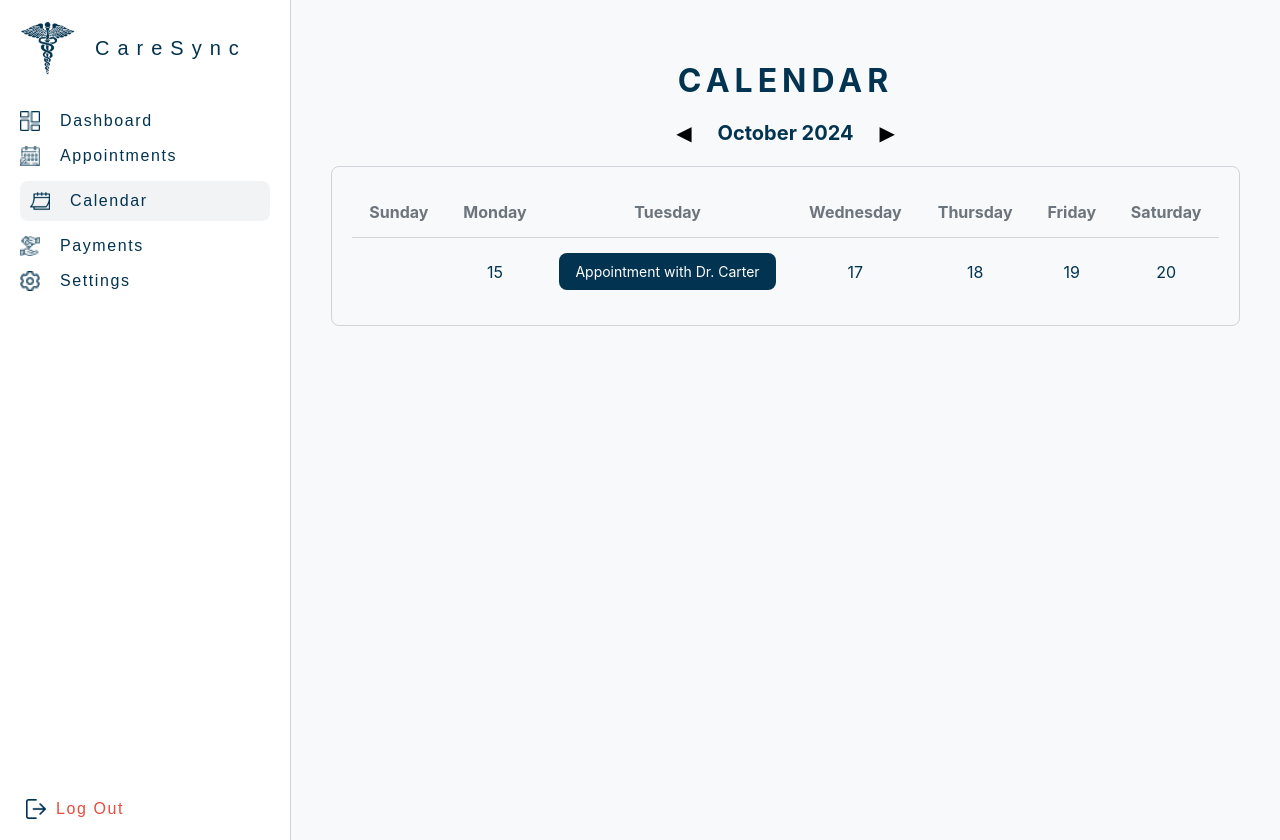
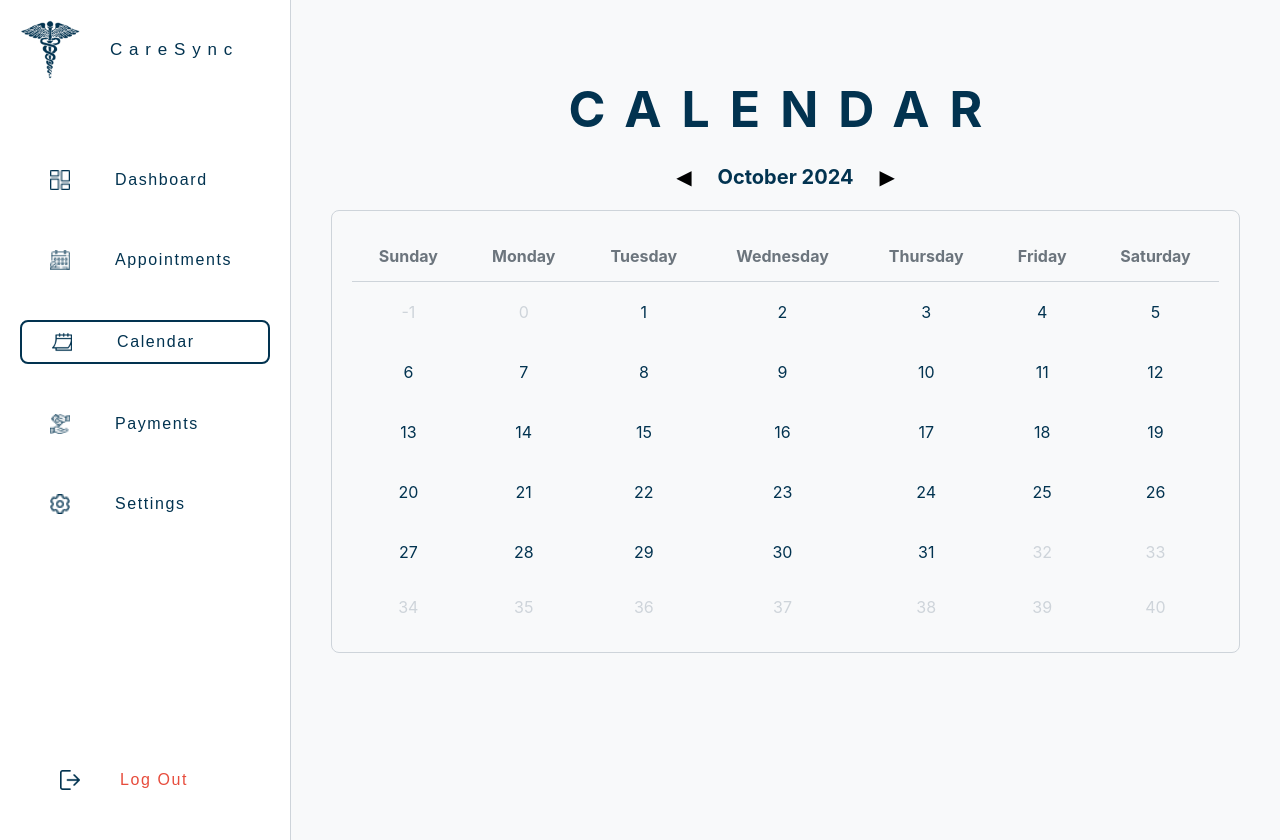
Before and after one commit to AbarquezMyk/IndustryElective-AppDev, a React (Create React App) app in the folder caresync/: page / in a window 1280 px wide. Built offline with nearby package versions, Linux system fonts and the light colour scheme.

Commit message:
Initial Commit of Calendar.jsx

```diff
--- a/caresync/src/components/Calendar.jsx
+++ b/caresync/src/components/Calendar.jsx
@@ -7,6 +7,7 @@ import calendar from './img/calendar_icon.png';
 import payment from './img/payment-method.png';
 import setting from './img/setting.png';
 import logout from './img/logout_icon.png';
+
 
 // Sidebar component
 const Sidebar = () => (
@@ -19,20 +20,24 @@ const Sidebar = () => (
         justifyContent: 'space-between',
         borderRight: '1px solid #CED4DA',
         height: '100vh',
-      fontFamily: 'Manjari, sans-serif', // Set uniform font for the sidebar
+        fontFamily: 'Manjari, sans-serif',
     }}>
-      <div style={{ display: 'flex', alignItems: 'center', marginBottom: '20px' }}>
-        <img src={logo} alt="Logo1" style={{ width: '55px', height: '55px', marginRight: '20px' }} />
+        {/* Logo and Title */}
+        <div style={{ display: 'flex', alignItems: 'center', marginBottom: '40px' }}>
+            <img src={logo} alt="Logo1" style={{ width: '60px', height: '60px', marginRight: '20px' }} />
             <h2 style={{
                 color: '#023350',
-          fontSize: '20px',
-          fontWeight: 'normal', // Regular weight instead of bold
-          letterSpacing: '0.4em', // Set letter spacing to 40%
+                fontSize: '17px',
+                fontWeight: 'normal',
+                letterSpacing: '0.4em', // 40% letter spacing for CareSync
+                margin: 0, // Remove default margin
+                paddingLeft: '10px', // Added padding to align with other items
             }}>
                 CareSync
             </h2>
         </div>
 
+        {/* Menu Items */}
         <ul style={{ listStyle: 'none', padding: '0', margin: '0' }}>
             {[
                 { icon: dashboard, label: 'Dashboard', link: '/' },
@@ -42,21 +47,30 @@ const Sidebar = () => (
                 { icon: setting, label: 'Settings', link: '/settings' },
             ].map((item, index) => (
                 <li key={index} style={{
-            margin: '15px 0',
+                    margin: '40px 0',
                     display: 'flex',
                     alignItems: 'center',
-            backgroundColor: item.highlighted ? '#F1F3F5' : 'transparent',
-            borderRadius: item.highlighted ? '8px' : 'none',
-            padding: item.highlighted ? '10px' : '0',
-            letterSpacing: '0.1em' // Add letter spacing for menu items
+                    backgroundColor: item.highlighted ? 'transparent' : 'transparent',
+                    borderRadius: '8px',
+                    padding: '10px',
+                    border: item.highlighted ? '2px solid #023350' : 'none', // Stroke effect
                 }}>
-            <img src={item.icon} alt={`${item.label} Icon`} style={{ width: '20px', height: '20px', marginRight: '20px' }} />
-            <Link to={item.link} style={{ textDecoration: 'none', color: '#023350', fontSize: '16px' }}>{item.label}</Link>
+                    <img src={item.icon} alt={`${item.label} Icon`} style={{ width: '20px', height: '20px', marginRight: '15px', paddingLeft: '20px' }} />
+                    <Link to={item.link} style={{
+                        textDecoration: 'none',
+                        color: '#023350',
+                        fontSize: '16px',
+                        letterSpacing: '0.1em',
+                        paddingLeft: '30px', // Aligns labels with "CareSync"
+                    }}>
+                        {item.label}
+                    </Link>
                 </li>
             ))}
         </ul>
 
-      <div style={{ textAlign: 'center', marginTop: 'auto' }}>
+        {/* Logout Button */}
+        <div style={{ textAlign: 'center', marginTop: 'auto', marginBottom: '20px' }}>
             <button
                 onClick={() => console.log("Logout")}
                 style={{
@@ -66,12 +80,13 @@ const Sidebar = () => (
                     cursor: 'pointer',
                     display: 'flex',
                     alignItems: 'center',
-            letterSpacing: '0.1em', // Add letter spacing for Log Out
-            fontSize: '16px'
+                    letterSpacing: '0.1em',
+                    fontSize: '16px',
+                    padding: '10px 20px', // Aligns logout icon and text with other menu items
                 }}
             >
-          <img src={logout} alt="Logout Icon" style={{ width: '20px', height: '20px', marginRight: '10px' }} />
-          Log Out
+                <img src={logout} alt="Logout Icon" style={{ width: '20px', height: '20px', marginRight: '10px', paddingLeft: '20px' }} /> {/* Added paddingLeft for logout icon */}
+                <span style={{ paddingLeft: '30px' }}>Log Out</span> {/* Aligns with other labels */}
             </button>
         </div>
     </div>
@@ -83,6 +98,10 @@ const Sidebar = () => (
 const Calendar = () => {
     const [currentMonth, setCurrentMonth] = useState(new Date().getMonth());
     const [currentYear, setCurrentYear] = useState(new Date().getFullYear());
+    const [events, setEvents] = useState({});
+    const [modalVisible, setModalVisible] = useState(false);
+    const [selectedDate, setSelectedDate] = useState(null);
+    const [eventTitle, setEventTitle] = useState('');
 
     const monthNames = [
         "January", "February", "March", "April", "May", "June",
@@ -107,11 +126,39 @@ const Calendar = () => {
         }
     };
 
+    const daysInMonth = new Date(currentYear, currentMonth + 1, 0).getDate();
+    const startDay = new Date(currentYear, currentMonth, 1).getDay();
+
+    const handleDateClick = (date) => {
+        setSelectedDate(date);
+        setModalVisible(true);
+    };
+
+    const handleAddEvent = () => {
+        if (eventTitle) {
+            const dateKey = `${currentYear}-${currentMonth + 1}-${selectedDate}`;
+            const newEvents = { ...events, [dateKey]: [...(events[dateKey] || []), eventTitle] };
+            setEvents(newEvents);
+            setEventTitle('');
+            setModalVisible(false);
+        }
+    };
+
     return (
         <div style={{ display: 'flex' }}>
             <Sidebar />
             <div style={{ flex: '1', padding: '40px', backgroundColor: '#F8F9FA' }}>
-        <h1 style={{ fontSize: '32px', color: '#023350', textAlign: 'center', marginBottom: '20px', letterSpacing: '5px' }}>CALENDAR</h1>
+                <h1 style={{
+                    fontSize: '50px',
+                    fontWeight: 'bold',
+                    color: '#023350',
+                    textAlign: 'center',
+                    marginBottom: '20px',
+                    letterSpacing: '0.4em',
+                    lineHeight: '1.4',
+                }}>
+                    CALENDAR
+                </h1>
 
                 <div style={{ display: 'flex', justifyContent: 'center', alignItems: 'center', marginBottom: '20px' }}>
                     <button onClick={handlePreviousMonth} style={{ fontSize: '20px', background: 'none', border: 'none', cursor: 'pointer' }}>
@@ -132,27 +179,122 @@ const Calendar = () => {
                         <thead>
                             <tr>
                                 {['Sunday', 'Monday', 'Tuesday', 'Wednesday', 'Thursday', 'Friday', 'Saturday'].map(day => (
-                  <th key={day} style={{ padding: '15px', borderBottom: '1px solid #CED4DA', color: '#6C757D', fontSize: '16px' }}>{day}</th>
+                                    <th key={day} style={{
+                                        padding: '15px',
+                                        borderBottom: '1px solid #CED4DA',
+                                        color: '#6C757D',
+                                        fontSize: '16px',
+                                        textAlign: 'center',
+                                    }}>
+                                        {day}
+                                    </th>
                                 ))}
                             </tr>
                         </thead>
                         <tbody>
-              <tr>
-                <td style={{ padding: '15px', textAlign: 'center', color: '#023350' }}></td>
-                <td style={{ padding: '15px', textAlign: 'center', color: '#023350' }}>15</td>
-                <td style={{ padding: '15px', textAlign: 'center', color: '#023350' }}>
-                  <div style={{ backgroundColor: '#023350', color: 'white', padding: '10px', borderRadius: '8px', fontSize: '14px' }}>
-                    Appointment with Dr. Carter
+                            {[...Array(6)].map((_, weekIndex) => (
+                                <tr key={weekIndex}>
+                                    {[...Array(7)].map((_, dayIndex) => {
+                                        const day = weekIndex * 7 + dayIndex - startDay + 1;
+                                        const dateKey = `${currentYear}-${currentMonth + 1}-${day}`;
+
+                                        return (
+                                            <td key={dayIndex} style={{ padding: '15px', textAlign: 'center', color: day > 0 && day <= daysInMonth ? '#023350' : '#CED4DA' }}>
+                                                {day > 0 && day <= daysInMonth ? (
+                                                    <div
+                                                        onClick={() => handleDateClick(day)}
+                                                        style={{
+                                                            cursor: 'pointer',
+                                                            borderRadius: '8px',
+                                                            padding: '5px',
+                                                            transition: 'background-color 0.2s',
+                                                            position: 'relative',
+                                                        }}
+                                                        onMouseEnter={(e) => e.currentTarget.style.backgroundColor = '#E0F7FA'}
+                                                        onMouseLeave={(e) => e.currentTarget.style.backgroundColor = 'transparent'}
+                                                    >
+                                                        {day}
+                                                        {events[dateKey] && events[dateKey].map((event, index) => (
+                                                            <div key={index} style={{
+                                                                backgroundColor: '#BBDEFB',
+                                                                padding: '5px',
+                                                                borderRadius: '5px',
+                                                                marginTop: '5px',
+                                                                fontSize: '12px',
+                                                                textAlign: 'center',
+                                                            }}>
+                                                                {event}
                                                             </div>
+                                                        ))}
+                                                    </div>
+                                                ) : (
+                                                    <span>{day}</span>
+                                                )}
                                             </td>
-                <td style={{ padding: '15px', textAlign: 'center', color: '#023350' }}>17</td>
-                <td style={{ padding: '15px', textAlign: 'center', color: '#023350' }}>18</td>
-                <td style={{ padding: '15px', textAlign: 'center', color: '#023350' }}>19</td>
-                <td style={{ padding: '15px', textAlign: 'center', color: '#023350' }}>20</td>
+                                        );
+                                    })}
                                 </tr>
+                            ))}
                         </tbody>
                     </table>
                 </div>
+
+                {modalVisible && (
+                    <div style={{
+                        position: 'fixed',
+                        top: '0',
+                        left: '0',
+                        right: '0',
+                        bottom: '0',
+                        backgroundColor: 'rgba(0, 0, 0, 0.5)',
+                        display: 'flex',
+                        justifyContent: 'center',
+                        alignItems: 'center',
+                    }}>
+                        <div style={{
+                            backgroundColor: 'white',
+                            padding: '20px',
+                            borderRadius: '8px',
+                            width: '300px',
+                            textAlign: 'center',
+                        }}>
+                            <h3>Add Event</h3>
+                            <input
+                                type="text"
+                                placeholder="Event Title"
+                                value={eventTitle}
+                                onChange={(e) => setEventTitle(e.target.value)}
+                                style={{
+                                    width: '100%',
+                                    padding: '10px',
+                                    marginBottom: '10px',
+                                    border: '1px solid #CED4DA',
+                                    borderRadius: '5px',
+                                }}
+                            />
+                            <button onClick={handleAddEvent} style={{
+                                backgroundColor: '#023350',
+                                color: 'white',
+                                border: 'none',
+                                borderRadius: '5px',
+                                padding: '10px',
+                                cursor: 'pointer',
+                                width: '100%',
+                            }}>
+                                Add Event
+                            </button>
+                            <button onClick={() => setModalVisible(false)} style={{
+                                backgroundColor: 'transparent',
+                                color: '#E74C3C',
+                                border: 'none',
+                                cursor: 'pointer',
+                                marginTop: '10px',
+                            }}>
+                                Cancel
+                            </button>
+                        </div>
+                    </div>
+                )}
             </div>
         </div>
     );
```
Lines whose indentation alone changed are shown as unchanged.
